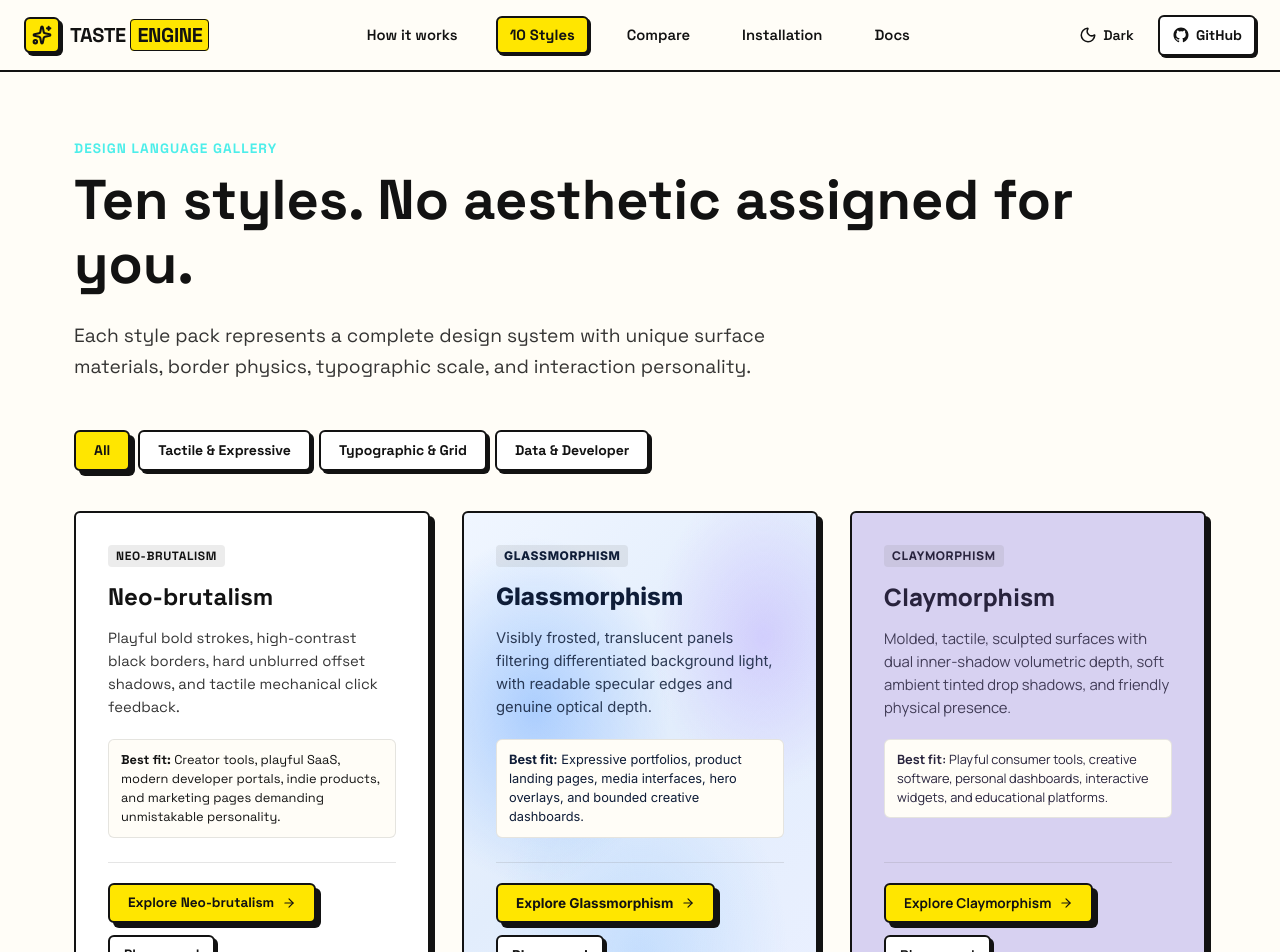
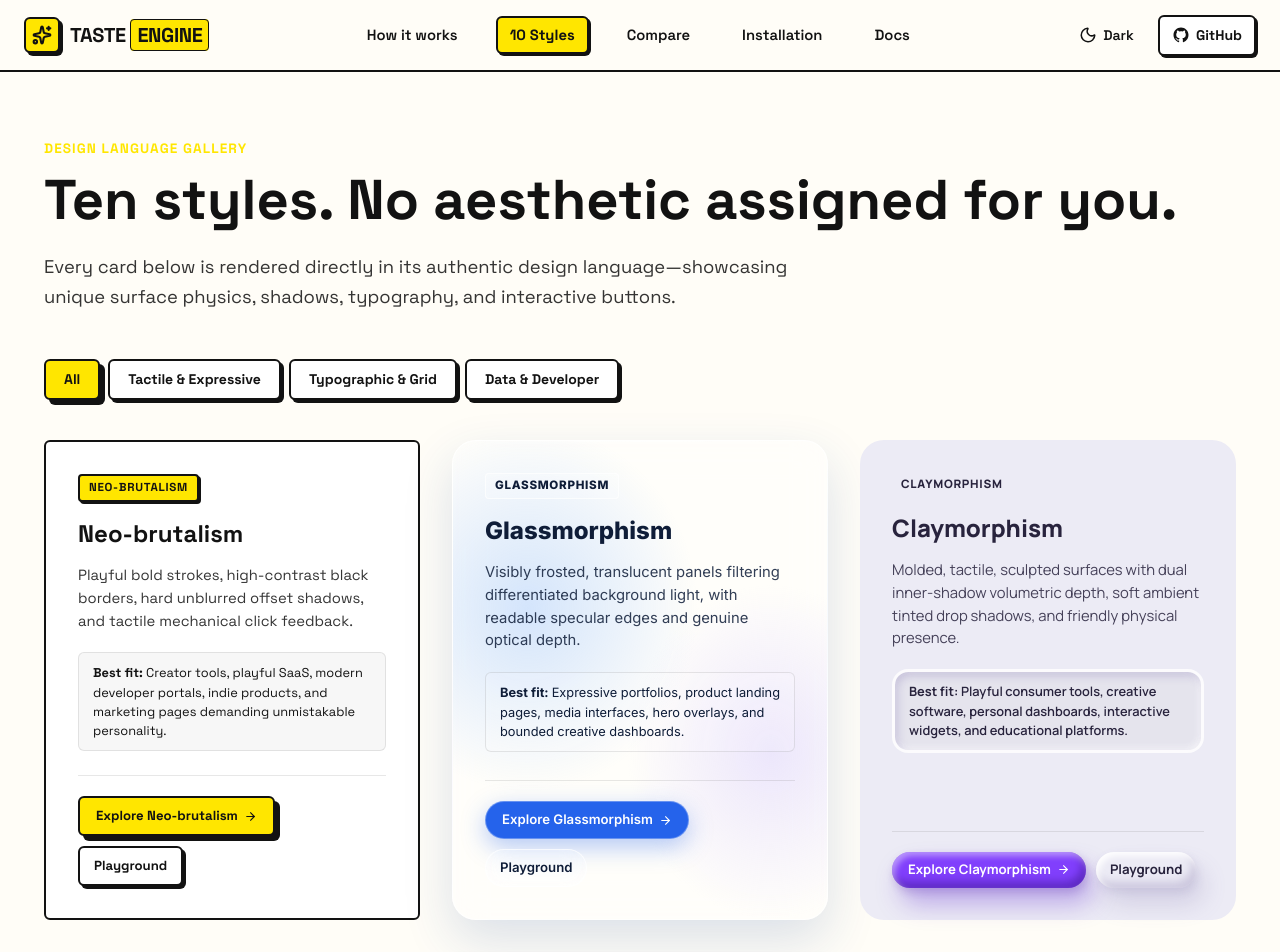
Before and after one commit to kennedys0/taste-engine-studio, a React (Vite) app: page /styles in a window 1280 px wide. Shown: the top 952 px of the page. Built offline with nearby package versions, Linux system fonts and the light colour scheme.

Commit message:
feat(styles): style each canonical style card in its authentic design language

```diff
--- a/src/pages/StylesIndexPage.jsx
+++ b/src/pages/StylesIndexPage.jsx
@@ -3,6 +3,7 @@ import { Link } from 'react-router-dom';
 import { ArrowRight, Sliders, ExternalLink } from 'lucide-react';
 import { STYLES } from '../styles/registry';
 import { usePageMetadata } from '../hooks/usePageMetadata';
+import { getStyleThemeClasses } from '../utils/styleTheme';
 
 export default function StylesIndexPage() {
   usePageMetadata(
@@ -29,16 +30,16 @@ export default function StylesIndexPage() {
   });
 
   return (
-    <div className="container" style={{ padding: '4rem 1.5rem', maxWidth: '1180px' }}>
+    <div className="container" style={{ padding: '4rem 1.5rem', maxWidth: '1240px' }}>
       <div style={{ marginBottom: '3rem' }}>
-        <span style={{ fontSize: '0.85rem', fontWeight: '800', textTransform: 'uppercase', letterSpacing: '0.08em', color: 'var(--site-accent-cyan)' }}>
+        <span style={{ fontSize: '0.85rem', fontWeight: '800', textTransform: 'uppercase', letterSpacing: '0.08em', color: 'var(--site-accent, #3b82f6)' }}>
           Design Language Gallery
         </span>
         <h1 style={{ fontSize: 'clamp(2.2rem, 5vw, 3.5rem)', fontWeight: '800', marginTop: '0.5rem', lineHeight: '1.15' }}>
           Ten styles. No aesthetic assigned for you.
         </h1>
-        <p style={{ fontSize: '1.2rem', lineHeight: '1.6', opacity: 0.85, marginTop: '1.5rem', maxWidth: '780px' }}>
-          Each style pack represents a complete design system with unique surface materials, border physics, typographic scale, and interaction personality.
+        <p style={{ fontSize: '1.15rem', lineHeight: '1.6', opacity: 0.85, marginTop: '1.25rem', maxWidth: '780px' }}>
+          Every card below is rendered directly in its authentic design language—showcasing unique surface physics, shadows, typography, and interactive buttons.
         </p>
       </div>
 
@@ -68,42 +69,136 @@ export default function StylesIndexPage() {
         ))}
       </div>
 
-      {/* Styles Grid */}
+      {/* Styles Grid with Authentic Style Cards */}
       <div
         style={{
           display: 'grid',
-          gridTemplateColumns: 'repeat(auto-fill, minmax(320px, 1fr))',
+          gridTemplateColumns: 'repeat(auto-fill, minmax(330px, 1fr))',
           gap: '2rem',
           marginBottom: '4rem',
         }}
       >
-        {filteredStyles.map((styleItem) => (
+        {filteredStyles.map((styleItem) => {
+          const theme = getStyleThemeClasses(styleItem.id);
+          const isTerm = styleItem.id === 'retro-terminal';
+          const isBrutal = styleItem.id === 'brutalism';
+          const isGlass = styleItem.id === 'glassmorphism';
+          const isClay = styleItem.id === 'claymorphism';
+          const isBento = styleItem.id === 'bento';
+          const isSwiss = styleItem.id === 'swiss-editorial';
+          const isSkeuo = styleItem.id === 'skeuomorphism';
+          const isEnterprise = styleItem.id === 'enterprise';
+          const isMini = styleItem.id === 'minimalism';
+
+          // Specific card styling enhancements to bring out the material signature of each style
+          let customCardStyle = {};
+          if (isGlass) {
+            customCardStyle = {
+              background: 'radial-gradient(ellipse 65% 55% at 20% 35%, rgba(99, 164, 255, 0.28) 0%, transparent 70%), radial-gradient(ellipse 55% 50% at 85% 65%, rgba(196, 181, 253, 0.32) 0%, transparent 70%), var(--glass-surface)',
+              border: '1px solid var(--glass-edge)',
+              backdropFilter: 'blur(16px)',
+              boxShadow: 'var(--glass-shadow)',
+            };
+          } else if (isClay) {
+            customCardStyle = {
+              borderRadius: '24px',
+              boxShadow: 'var(--clay-shadow-outer)',
+            };
+          } else if (isBrutal) {
+            customCardStyle = {
+              borderRadius: '0px',
+              fontFamily: 'Courier, monospace',
+              border: '2px solid currentColor',
+            };
+          } else if (isTerm) {
+            customCardStyle = {
+              fontFamily: 'var(--term-font, monospace)',
+              backgroundImage: 'var(--term-scanline)',
+              textShadow: 'var(--term-amber-glow)',
+              border: 'var(--term-border)',
+              borderRadius: '4px',
+            };
+          } else if (isSwiss) {
+            customCardStyle = {
+              borderRadius: '0px',
+              fontFamily: 'var(--swiss-font, system-ui)',
+              borderTop: '5px solid #ef4444',
+            };
+          } else if (isBento) {
+            customCardStyle = {
+              borderRadius: '22px',
+              border: 'var(--bento-border)',
+            };
+          } else if (isSkeuo) {
+            customCardStyle = {
+              border: 'var(--skeuo-border)',
+              boxShadow: 'var(--skeuo-shadow-raised)',
+            };
+          } else if (isEnterprise) {
+            customCardStyle = {
+              borderRadius: '6px',
+              border: 'var(--ent-border)',
+              boxShadow: 'var(--ent-shadow)',
+            };
+          } else if (isMini) {
+            customCardStyle = {
+              borderRadius: '6px',
+              border: 'var(--mini-border)',
+            };
+          } else {
+            // Neo-brutalism
+            customCardStyle = {
+              border: 'var(--neo-border)',
+              boxShadow: 'var(--neo-shadow)',
+            };
+          }
+
+          return (
             <div
               key={styleItem.id}
               data-taste-style={styleItem.id}
-            className="neo-card"
+              className={theme.card}
               style={{
                 display: 'flex',
                 flexDirection: 'column',
                 justifyContent: 'space-between',
                 padding: '2rem',
+                transition: 'transform 180ms ease, box-shadow 180ms ease',
+                ...customCardStyle,
               }}
             >
               <div>
-              <div style={{ display: 'flex', justifyContent: 'space-between', alignItems: 'center', marginBottom: '0.75rem' }}>
+                {/* Header Tag / Badge */}
+                <div style={{ display: 'flex', justifyContent: 'space-between', alignItems: 'center', marginBottom: '0.875rem' }}>
+                  {isTerm ? (
+                    <span style={{ fontFamily: 'monospace', fontWeight: '800', fontSize: '0.75rem', opacity: 0.9 }}>
+                      [SYS // {styleItem.id.toUpperCase().replace('-', '_')}]
+                    </span>
+                  ) : isBrutal ? (
+                    <span style={{ fontSize: '0.725rem', fontWeight: '800', textTransform: 'uppercase', padding: '2px 8px', border: '1.5px solid currentColor' }}>
+                      {styleItem.id}
+                    </span>
+                  ) : isSwiss ? (
+                    <span style={{ fontSize: '0.725rem', fontWeight: '800', textTransform: 'uppercase', letterSpacing: '0.08em', color: '#ef4444' }}>
+                      CANONICAL • {styleItem.label}
+                    </span>
+                  ) : (
                     <span
+                      className={theme.badge || ''}
                       style={{
-                    fontSize: '0.75rem',
+                        fontSize: '0.725rem',
                         fontWeight: '800',
                         textTransform: 'uppercase',
-                    letterSpacing: '0.05em',
-                    padding: '2px 8px',
-                    borderRadius: '4px',
-                    backgroundColor: 'rgba(125, 125, 125, 0.15)',
+                        letterSpacing: '0.06em',
+                        padding: '3px 9px',
+                        borderRadius: isClay ? '14px' : isBento ? '9999px' : '4px',
+                        backgroundColor: isGlass ? 'rgba(255, 255, 255, 0.2)' : undefined,
+                        border: isGlass ? '1px solid var(--glass-edge)' : undefined,
                       }}
                     >
-                  {styleItem.id}
+                      {styleItem.label}
                     </span>
+                  )}
                 </div>
 
                 <h2 style={{ fontSize: '1.5rem', fontWeight: '800', marginBottom: '0.75rem' }}>
@@ -114,40 +209,56 @@ export default function StylesIndexPage() {
                   {styleItem.tagline}
                 </p>
 
+                {/* Best Fit Callout Box */}
                 <div
+                  className={
+                    isClay ? 'clay-input-well' :
+                    isSkeuo ? 'skeuo-well' : ''
+                  }
                   style={{
-                  padding: '10px 12px',
-                  backgroundColor: 'var(--site-bg)',
-                  border: '1px solid rgba(125, 125, 125, 0.2)',
-                  borderRadius: '6px',
+                    padding: '10px 14px',
+                    borderRadius: isBrutal ? '0px' : isClay ? '16px' : isBento ? '14px' : '6px',
+                    border: isClay || isSkeuo ? undefined : '1px solid rgba(125, 125, 125, 0.18)',
+                    backgroundColor: isGlass ? 'rgba(255, 255, 255, 0.12)' : 'rgba(125, 125, 125, 0.06)',
                     fontSize: '0.8rem',
                     lineHeight: '1.5',
                     marginBottom: '1.5rem',
                   }}
                 >
-                <strong>Best fit:</strong> {styleItem.recommendedFor}
+                  <strong>{isTerm ? '> BEST_FIT: ' : 'Best fit: '}</strong>
+                  {styleItem.recommendedFor}
                 </div>
               </div>
 
-            <div style={{ display: 'flex', flexWrap: 'wrap', gap: '0.75rem', borderTop: '1px solid rgba(125, 125, 125, 0.2)', paddingTop: '1.25rem' }}>
+              {/* Action Buttons styled in authentic design language */}
+              <div
+                style={{
+                  display: 'flex',
+                  flexWrap: 'wrap',
+                  gap: '0.625rem',
+                  borderTop: isBrutal ? '2px solid currentColor' : '1px solid rgba(125, 125, 125, 0.18)',
+                  paddingTop: '1.25rem',
+                }}
+              >
                 <Link
                   to={`/${styleItem.id}`}
-                className="neo-btn-primary"
-                style={{ padding: '8px 18px', fontSize: '0.85rem' }}
+                  className={theme.btnPrimary}
+                  style={{ padding: '8px 16px', fontSize: '0.825rem', display: 'inline-flex', alignItems: 'center', gap: '6px', textDecoration: 'none' }}
                 >
-                <span>Explore {styleItem.label}</span>
-                <ArrowRight size={14} />
+                  <span>{isTerm ? '[ EXPLORE ]' : `Explore ${styleItem.label}`}</span>
+                  <ArrowRight size={13} />
                 </Link>
                 <Link
                   to={`/${styleItem.id}/playground`}
-                className="neo-btn-secondary"
-                style={{ padding: '8px 14px', fontSize: '0.85rem' }}
+                  className={theme.btnSecondary}
+                  style={{ padding: '8px 14px', fontSize: '0.825rem', display: 'inline-flex', alignItems: 'center', gap: '5px', textDecoration: 'none' }}
                 >
-                <span>Playground</span>
+                  <span>{isTerm ? '[ PLAYGROUND ]' : 'Playground'}</span>
                 </Link>
               </div>
             </div>
-        ))}
+          );
+        })}
       </div>
     </div>
   );
```
Lines whose indentation alone changed are shown as unchanged.
